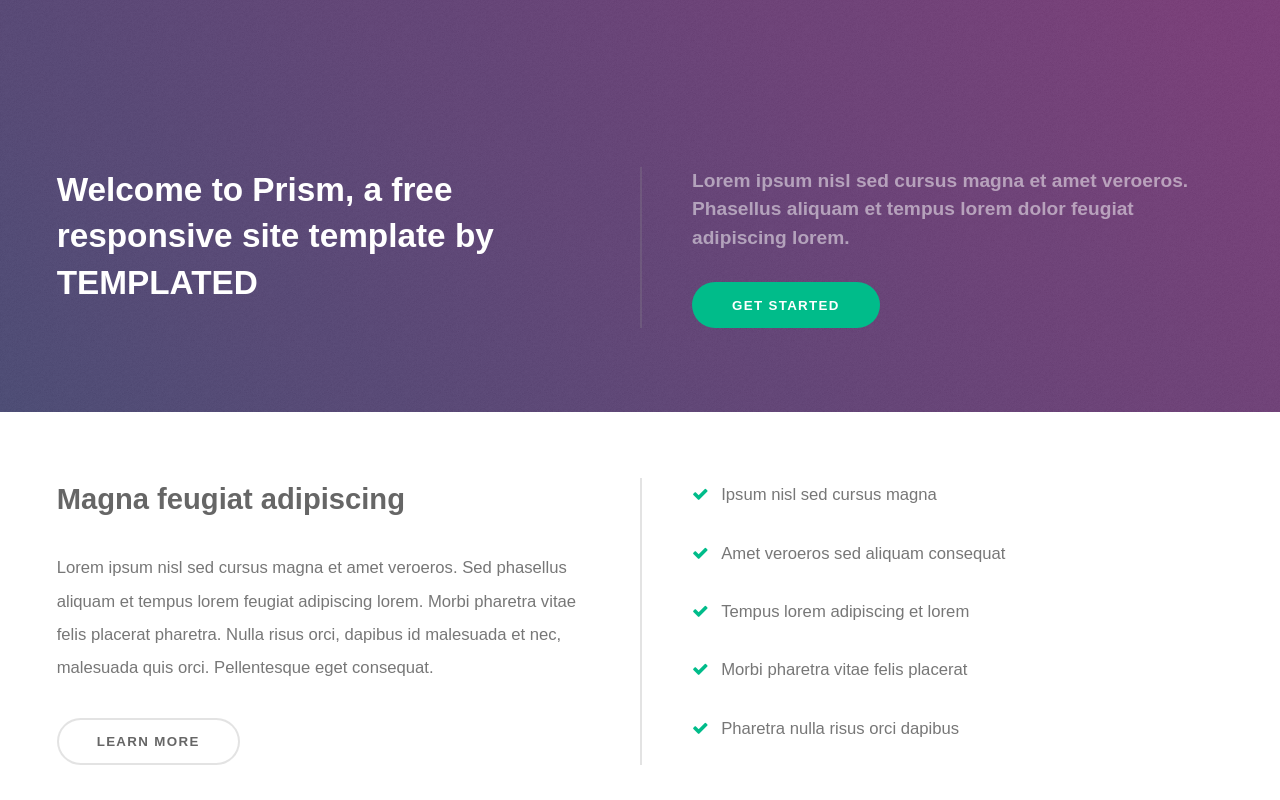
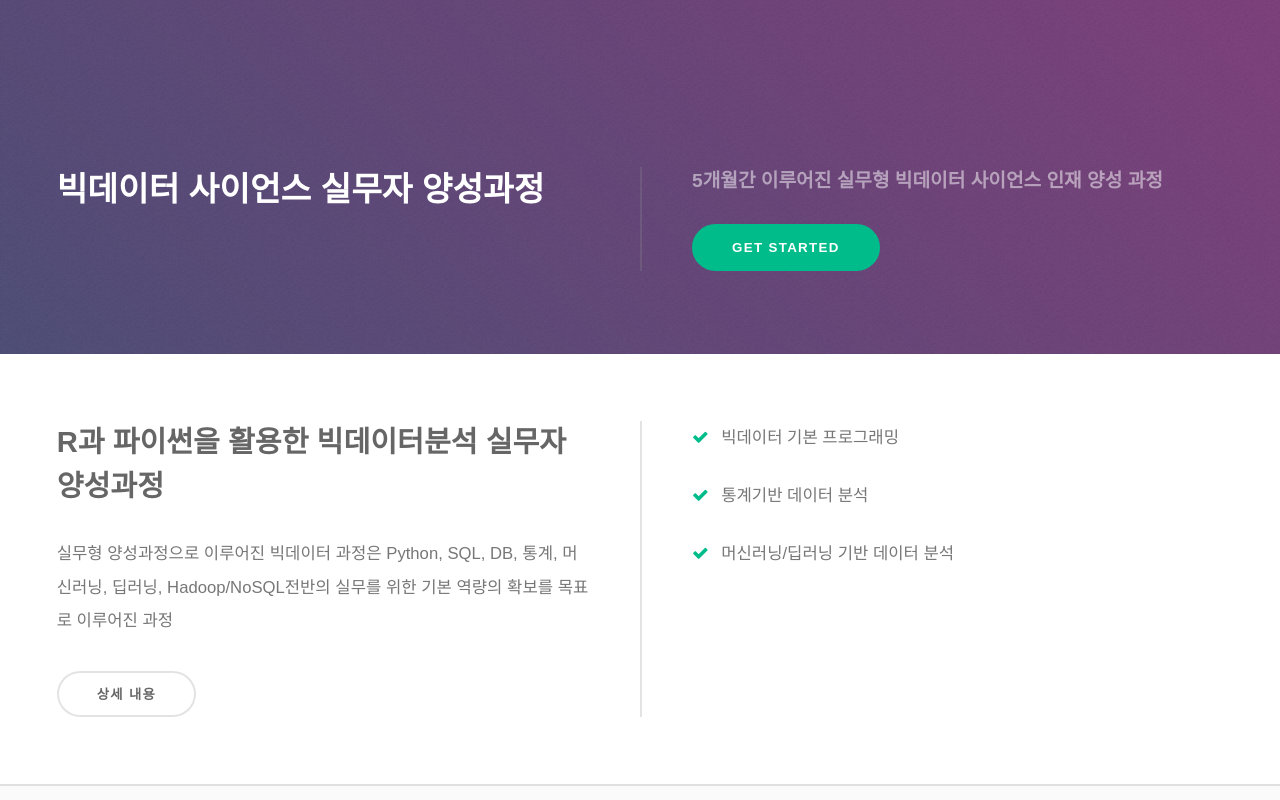
Before and after one commit to frontier1020/myportfolio, a plain HTML site: page index.html in a window 1280 px wide. Shown: the top 800 px of the page. Drawn offline with Linux system fonts and the light colour scheme.

Commit message:
Update index.html

```diff
--- a/index.html
+++ b/index.html
@@ -19,10 +19,10 @@
 			<section id="banner">
 				<div class="inner split">
 					<section>
-						<h2>Welcome to Prism, a free responsive site template by <a href="http://templated.co">TEMPLATED</a></h2>
+						<h2>빅데이터 사이언스 실무자 양성과정</h2>
 					</section>
 					<section>
-						<p>Lorem ipsum nisl sed cursus magna et amet veroeros. Phasellus aliquam et tempus lorem dolor feugiat adipiscing lorem.</p>
+						<p>5개월간 이루어진 실무형 빅데이터 사이언스 인재 양성 과정</p>
 						<ul class="actions">
 							<li><a href="#" class="button special">Get started</a></li>
 						</ul>
@@ -34,19 +34,17 @@
 			<section id="one" class="wrapper">
 				<div class="inner split">
 					<section>
-						<h2>Magna feugiat adipiscing</h2>
-						<p>Lorem ipsum nisl sed cursus magna et amet veroeros. Sed phasellus aliquam et tempus lorem feugiat adipiscing lorem. Morbi pharetra vitae felis placerat pharetra. Nulla risus orci, dapibus id malesuada et nec, malesuada quis orci. Pellentesque eget consequat.</p>
+						<h2>R과 파이썬을 활용한 빅데이터분석 실무자 양성과정</h2>
+						<p>실무형 양성과정으로 이루어진 빅데이터 과정은 Python, SQL, DB, 통계, 머신러닝, 딥러닝, Hadoop/NoSQL전반의 실무를 위한 기본 역량의 확보를 목표로 이루어진 과정</p>
 						<ul class="actions">
-							<li><a href="#" class="button alt">Learn more</a></li>
+							<li><a href="#" class="button alt">상세 내용</a></li>
 						</ul>
 					</section>
 					<section>
 						<ul class="checklist">
-							<li>Ipsum nisl sed cursus magna</li>
-							<li>Amet veroeros sed aliquam consequat</li>
-							<li>Tempus lorem adipiscing et lorem</li>
-							<li>Morbi pharetra vitae felis placerat</li>
-							<li>Pharetra nulla risus orci dapibus</li>
+							<li>빅데이터 기본 프로그래밍</li>
+							<li>통계기반 데이터 분석</li>
+							<li>머신러닝/딥러닝 기반 데이터 분석</li>
 						</ul>
 					</section>
 				</div>
```
